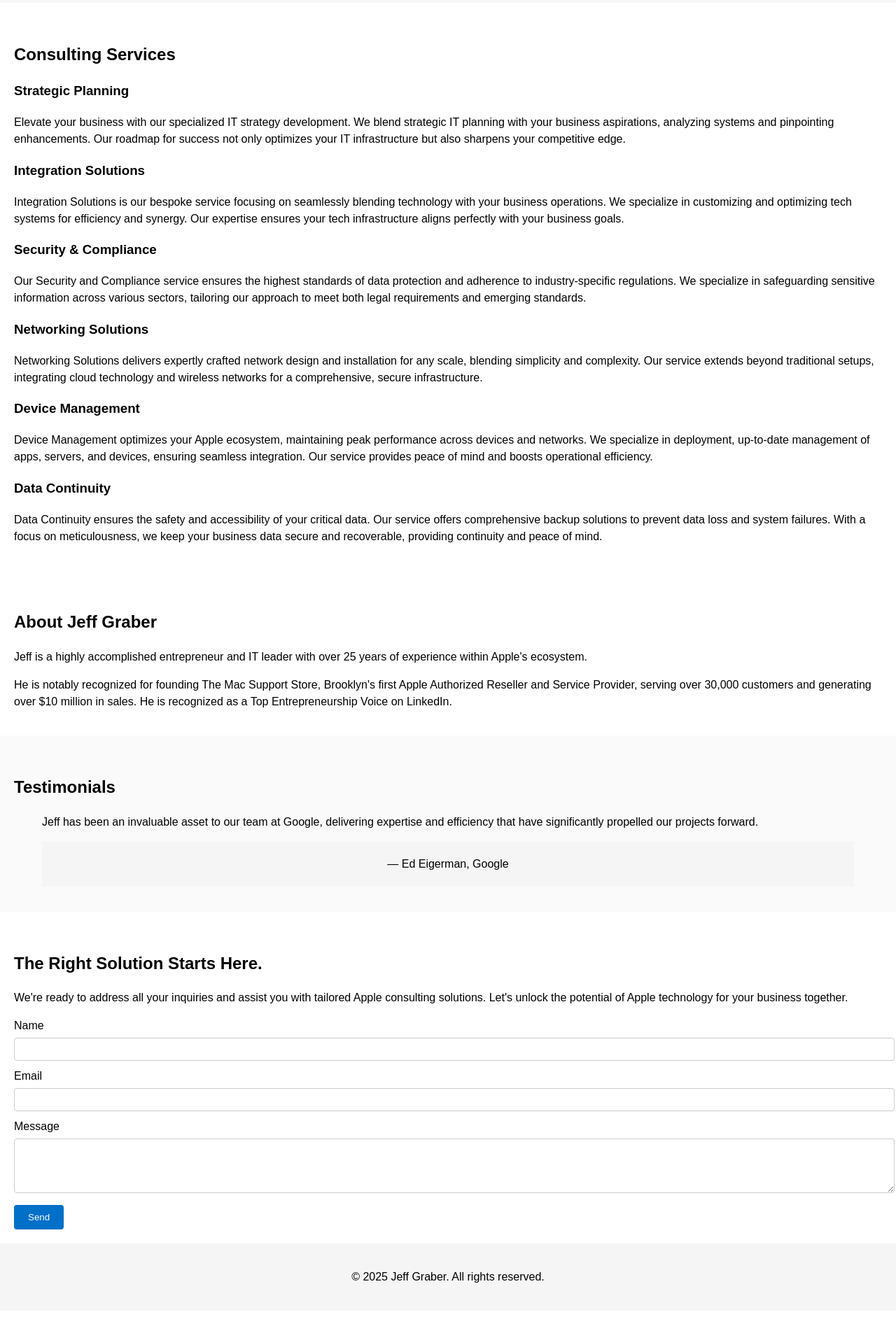
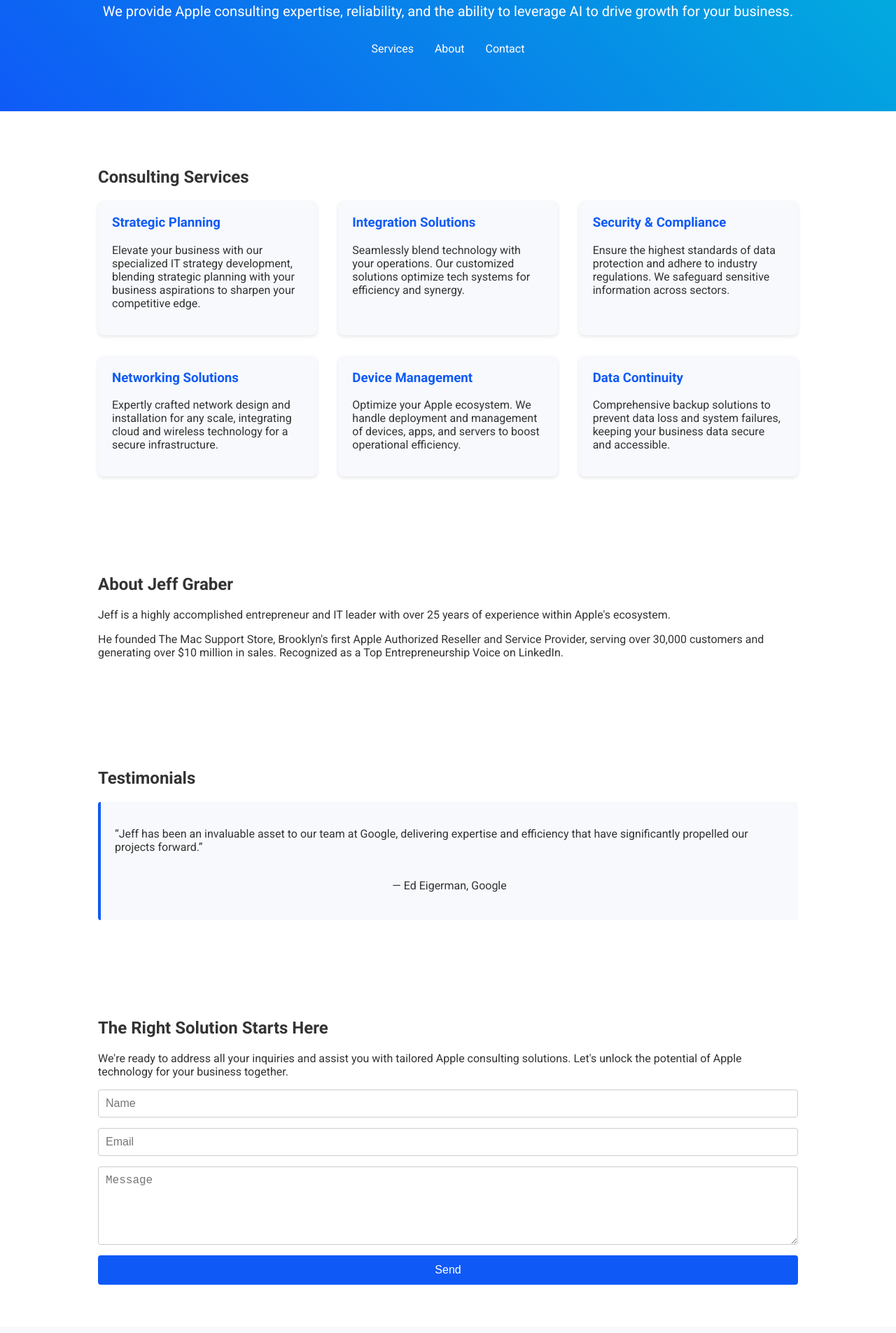
Before and after one commit to workingpleasewait/jg, a plain HTML site: page index.html in a window 1280 px wide. Shown: the part 185-2090 px from the top of the page at 70% size. Before the commit the page ends 2058 px from the top, so only its background shows below. Drawn offline with Linux system fonts and the light colour scheme.

Commit message:
Revamp index.html with new layout and styles
Updated the layout and styling of the webpage, enhancing the overall design with a new header, improved navigation, and responsive sections for services, about, testimonials, and contact.

```diff
--- a/index.html
+++ b/index.html
@@ -4,21 +4,28 @@
   <meta charset="UTF-8">
   <meta name="viewport" content="width=device-width, initial-scale=1.0">
   <title>Jeff Graber - Apple Consultant</title>
+  <link href="https://fonts.googleapis.com/css2?family=Roboto:wght@400;700&display=swap" rel="stylesheet">
   <style>
-body { font-family: Arial, sans-serif; margin: 0; padding: 0; line-height: 1.5;}
-header { background-color: #f5f5f5; padding: 20px; text-align: center;}
-nav ul { list-style: none; padding: 0; margin: 0; display: flex; justify-content: center; gap: 20px;}
-nav a { text-decoration: none; color: #333; }
-section { padding: 20px; }
-h1 { font-size: 2em; margin-bottom: 0.5em; }
-h2 { margin-top: 1.5em; }
-.services h3 { margin-top: 1em; }
-.testimonials { background-color: #fafafa; padding: 20px; }
-footer { background-color: #f5f5f5; padding: 20px; text-align: center;}
-.form-group { margin-bottom: 10px; }
-label { display: block; margin-bottom: 5px; }
-input, textarea { width: 100%; padding: 8px; border: 1px solid #ccc; border-radius: 4px; }
-button { padding: 10px 20px; background-color: #0070c9; color: #fff; border: none; border-radius: 4px; cursor: pointer;}
+    body { margin: 0; font-family: 'Roboto', sans-serif; color: #333; }
+    header { background: linear-gradient(45deg, #0f5af7, #00b4db); color: white; padding: 80px 20px; text-align: center; }
+    header h1 { font-size: 3rem; margin-bottom: 0.5rem; }
+    header p { font-size: 1.25rem; margin-bottom: 2rem; }
+    nav ul { list-style: none; display: flex; justify-content: center; gap: 30px; padding: 0; margin: 0; }
+    nav a { color: white; text-decoration: none; font-weight: 500; }
+    section { padding: 60px 20px; max-width: 1000px; margin: 0 auto; }
+    .services { display: grid; grid-template-columns: repeat(auto-fit, minmax(250px, 1fr)); gap: 30px; }
+    .service-card { background: #f7f9fc; padding: 20px; border-radius: 8px; box-shadow: 0 2px 5px rgba(0,0,0,0.1); }
+    .service-card h3 { margin-top: 0; color: #0f5af7; }
+    .about, .testimonials, .contact { background: #ffffff; }
+    .testimonials blockquote { background: #f7f9fc; border-left: 4px solid #0f5af7; margin: 0; padding: 20px; border-radius: 4px; }
+    .contact form { display: grid; gap: 15px; }
+    .contact input, .contact textarea { padding: 10px; border: 1px solid #ccc; border-radius: 4px; font-size: 1rem; }
+    .contact button { background: #0f5af7; color: white; border: none; padding: 12px; border-radius: 4px; cursor: pointer; font-size: 1rem; }
+    footer { text-align: center; padding: 20px; background: #f7f9fc; }
+    @media (max-width: 600px) {
+      header h1 { font-size: 2rem; }
+      nav ul { flex-direction: column; gap: 15px; }
+    }
   </style>
 </head>
 <body>
@@ -27,56 +34,61 @@ button { padding: 10px 20px; background-color: #0070c9; color: #fff; border: non
     <p>We provide Apple consulting expertise, reliability, and the ability to leverage AI to drive growth for your business.</p>
     <nav>
       <ul>
-      <li><a href="#contact">Let's Talk</a></li>
-      <li><a href="#faq">FAQ</a></li>
-      <li><a href="#blog">Blog</a></li>
+        <li><a href="#services">Services</a></li>
+        <li><a href="#about">About</a></li>
+        <li><a href="#contact">Contact</a></li>
       </ul>
     </nav>
   </header>
   <main>
-  <section class="services">
+    <section id="services">
       <h2>Consulting Services</h2>
+      <div class="services">
+        <div class="service-card">
           <h3>Strategic Planning</h3>
-    <p>Elevate your business with our specialized IT strategy development. We blend strategic IT planning with your business aspirations, analyzing systems and pinpointing enhancements. Our roadmap for success not only optimizes your IT infrastructure but also sharpens your competitive edge.</p>
+          <p>Elevate your business with our specialized IT strategy development, blending strategic planning with your business aspirations to sharpen your competitive edge.</p>
+        </div>
+        <div class="service-card">
           <h3>Integration Solutions</h3>
-    <p>Integration Solutions is our bespoke service focusing on seamlessly blending technology with your business operations. We specialize in customizing and optimizing tech systems for efficiency and synergy. Our expertise ensures your tech infrastructure aligns perfectly with your business goals.</p>
-    <h3>Security &amp; Compliance</h3>
-    <p>Our Security and Compliance service ensures the highest standards of data protection and adherence to industry‑specific regulations. We specialize in safeguarding sensitive information across various sectors, tailoring our approach to meet both legal requirements and emerging standards.</p>
+          <p>Seamlessly blend technology with your operations. Our customized solutions optimize tech systems for efficiency and synergy.</p>
+        </div>
+        <div class="service-card">
+          <h3>Security & Compliance</h3>
+          <p>Ensure the highest standards of data protection and adhere to industry regulations. We safeguard sensitive information across sectors.</p>
+        </div>
+        <div class="service-card">
           <h3>Networking Solutions</h3>
-    <p>Networking Solutions delivers expertly crafted network design and installation for any scale, blending simplicity and complexity. Our service extends beyond traditional setups, integrating cloud technology and wireless networks for a comprehensive, secure infrastructure.</p>
+          <p>Expertly crafted network design and installation for any scale, integrating cloud and wireless technology for a secure infrastructure.</p>
+        </div>
+        <div class="service-card">
           <h3>Device Management</h3>
-    <p>Device Management optimizes your Apple ecosystem, maintaining peak performance across devices and networks. We specialize in deployment, up‑to‑date management of apps, servers, and devices, ensuring seamless integration. Our service provides peace of mind and boosts operational efficiency.</p>
+          <p>Optimize your Apple ecosystem. We handle deployment and management of devices, apps, and servers to boost operational efficiency.</p>
+        </div>
+        <div class="service-card">
           <h3>Data Continuity</h3>
-    <p>Data Continuity ensures the safety and accessibility of your critical data. Our service offers comprehensive backup solutions to prevent data loss and system failures. With a focus on meticulousness, we keep your business data secure and recoverable, providing continuity and peace of mind.</p>
+          <p>Comprehensive backup solutions to prevent data loss and system failures, keeping your business data secure and accessible.</p>
+        </div>
+      </div>
     </section>
-  <section class="about">
+    <section id="about" class="about">
       <h2>About Jeff Graber</h2>
       <p>Jeff is a highly accomplished entrepreneur and IT leader with over 25 years of experience within Apple's ecosystem.</p>
-    <p>He is notably recognized for founding The Mac Support Store, Brooklyn's first Apple Authorized Reseller and Service Provider, serving over 30,000 customers and generating over $10 million in sales. He is recognized as a Top Entrepreneurship Voice on LinkedIn.</p>
+      <p>He founded The Mac Support Store, Brooklyn's first Apple Authorized Reseller and Service Provider, serving over 30,000 customers and generating over $10 million in sales. Recognized as a Top Entrepreneurship Voice on LinkedIn.</p>
     </section>
     <section class="testimonials">
       <h2>Testimonials</h2>
       <blockquote>
-      <p>Jeff has been an invaluable asset to our team at Google, delivering expertise and efficiency that have significantly propelled our projects forward.</p>
+        <p>“Jeff has been an invaluable asset to our team at Google, delivering expertise and efficiency that have significantly propelled our projects forward.”</p>
         <footer>— Ed Eigerman, Google</footer>
       </blockquote>
     </section>
-  <section class="contact" id="contact">
-    <h2>The Right Solution Starts Here.</h2>
+    <section id="contact" class="contact">
+      <h2>The Right Solution Starts Here</h2>
       <p>We're ready to address all your inquiries and assist you with tailored Apple consulting solutions. Let's unlock the potential of Apple technology for your business together.</p>
-    <form method="post" action="#">
-      <div class="form-group">
-        <label for="name">Name</label>
-        <input id="name" name="name" type="text" required>
-      </div>
-      <div class="form-group">
-        <label for="email">Email</label>
-        <input id="email" name="email" type="email" required>
-      </div>
-      <div class="form-group">
-        <label for="message">Message</label>
-        <textarea id="message" name="message" rows="4" required></textarea>
-      </div>
+      <form>
+        <input type="text" name="name" placeholder="Name" required>
+        <input type="email" name="email" placeholder="Email" required>
+        <textarea name="message" rows="5" placeholder="Message" required></textarea>
         <button type="submit">Send</button>
       </form>
     </section>
```
Lines whose indentation alone changed are shown as unchanged.
